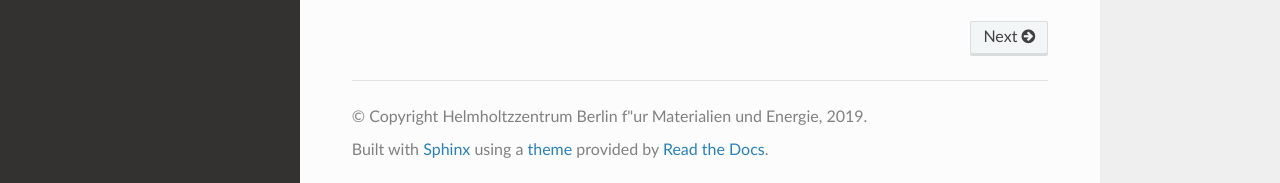
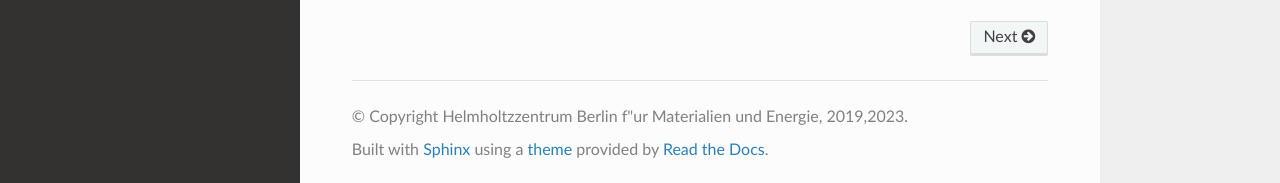
Before and after one commit to hz-b/bact-archiver, a Sphinx documentation site: the page built from doc/index.rst, in a window 1280 px wide and 1070 px high. Shown: the part 884-1067 px from the top of the window. Built offline with Sphinx 7.4.7 and the Read the Docs theme 2.0.0, drawn with Linux system fonts in a browser that asks for light colours; formulas are drawn with MathJax 3; some of the changed lines change nothing that is shown.

Commit message:
[FIX] conf.doc renamed items to bact-archiver
Removing bact2 tangling info

```diff
--- a/doc/conf.py
+++ b/doc/conf.py
@@ -25,8 +25,8 @@
 
 # Intersphinx mapping
 intersphinx_mapping = {
-    "python": ("https://docs.python.org/3.7", None),
-    "h5py": ("http://docs.h5py.org/en/stable/", None),
+    "python": ("https://docs.python.org/3.10", None),
+    "h5py": ("https://docs.h5py.org/en/stable/", None),
     "pandas": ("https://pandas.pydata.org/docs/", None),
 }
 
@@ -44,7 +44,7 @@
 
 # General information about the project.
 project = "bact-archiver"
-copyright = 'Helmholtzzentrum Berlin f"ur Materialien und Energie, 2019'
+copyright = 'Helmholtzzentrum Berlin f"ur Materialien und Energie, 2019,2023'
 author = 'Andreas Sch"alike, Pierre Schnizer'
 # The version info for the project you're documenting, acts as replacement for
 # |version| and |release|, also used in various other places throughout the
@@ -114,7 +114,7 @@
 # -- Options for HTMLHelp output ------------------------------------------
 
 # Output file base name for HTML help builder.
-htmlhelp_basename = "bactdoc"
+htmlhelp_basename = "bact-archiver"
 
 
 # -- Options for LaTeX output ---------------------------------------------
@@ -139,7 +139,7 @@
 # (source start file, target name, title,
 #  author, documentclass [howto, manual, or own class]).
 latex_documents = [
-    (master_doc, "bact2.tex", "bact Documentation", "Author", "manual"),
+    (master_doc, "bact-archiver.tex", "", author, "manual"),
 ]
 
 
@@ -147,7 +147,7 @@
 
 # One entry per manual page. List of tuples
 # (source start file, name, description, authors, manual section).
-man_pages = [(master_doc, "bact2", "bact2 Documentation", [author], 1)]
+man_pages = [(master_doc, "bact-archiver", "BACT archiver documentation", [author], 1)]
 
 
 # -- Options for Texinfo output -------------------------------------------
@@ -158,10 +158,10 @@
 texinfo_documents = [
     (
         master_doc,
-        "bact2",
-        "bact2 Documentation",
+        "bact",
+        "BACT archiver ",
         author,
-        "bact2",
+        "bact-",
         "Commissioning tools for accelerators",
         "Miscellaneous",
     ),
```
